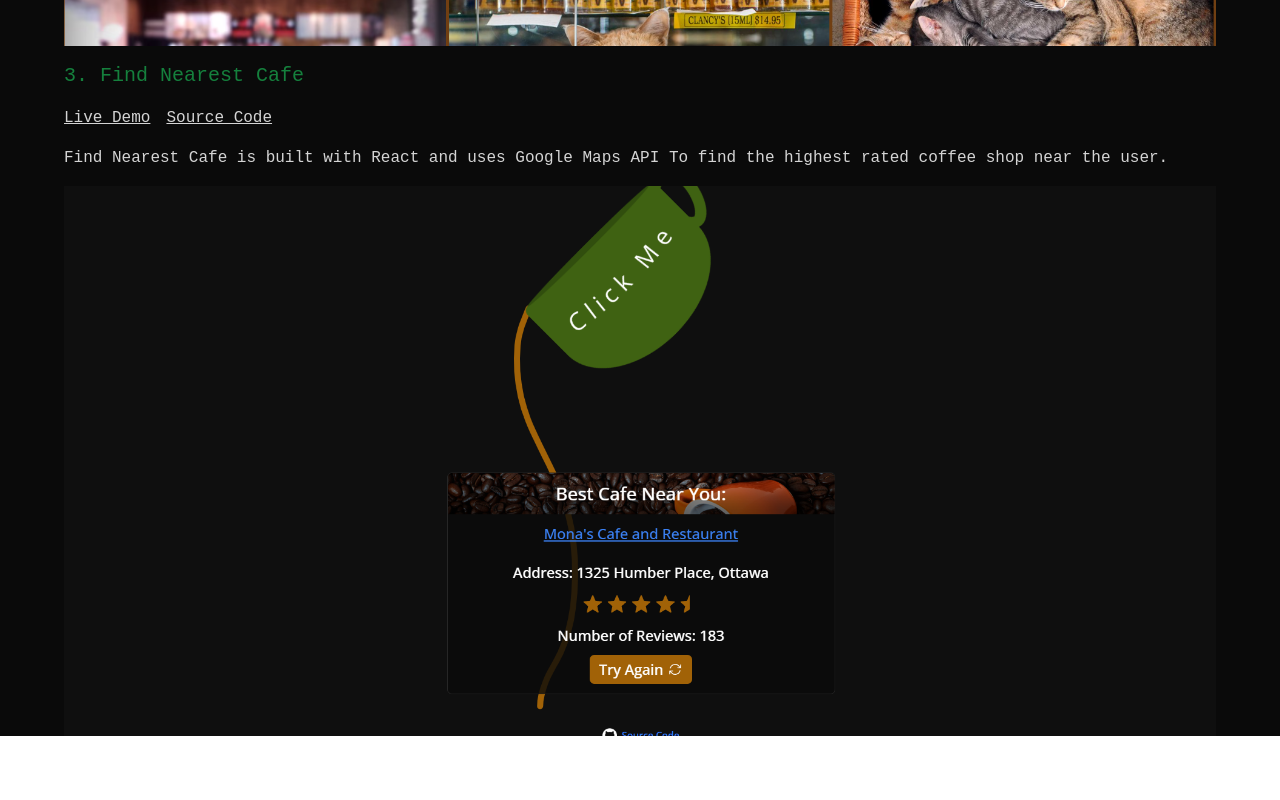
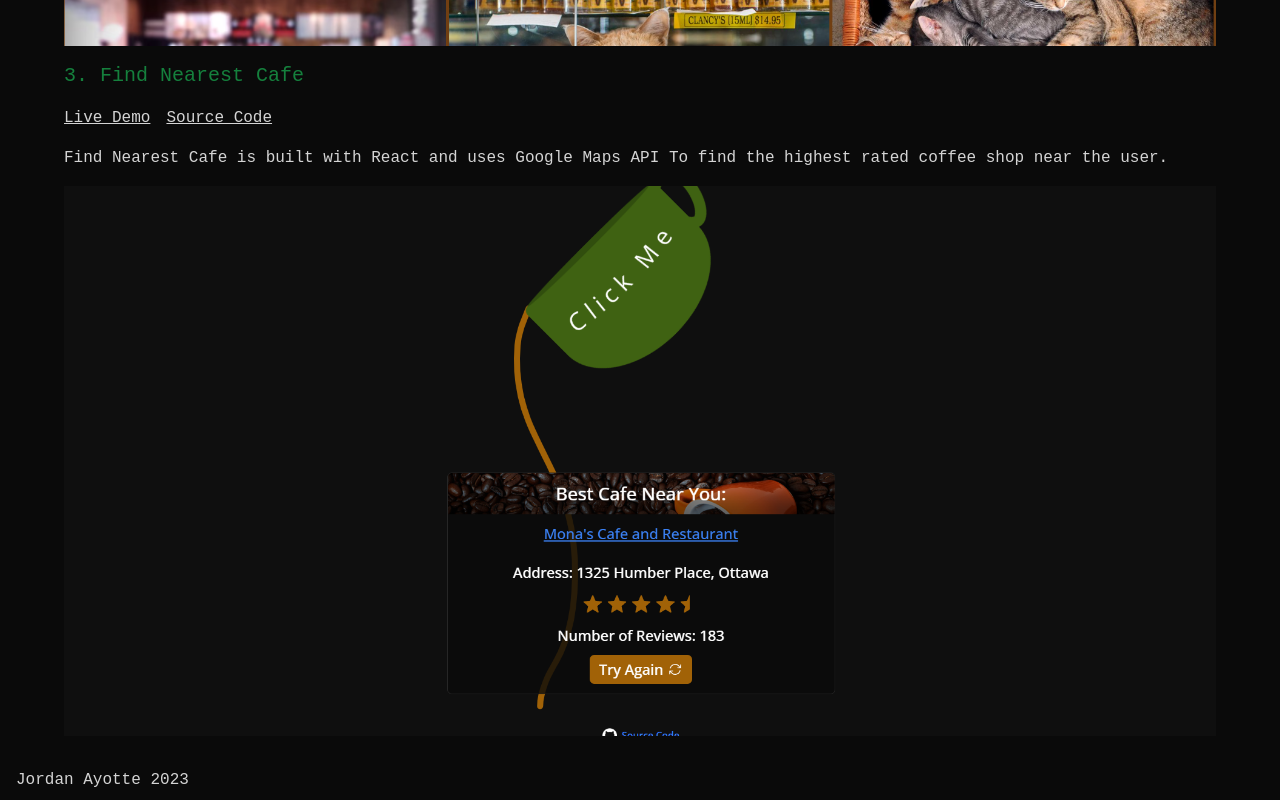
Before and after one commit to joayo13/portfolio, a React (Create React App) app: page / in a window 1280 px wide. Shown: the part 1872-2672 px from the top of the page. Before the commit the page ends 2608 px from the top, so only its background shows below. Built offline with nearby package versions, Linux system fonts and the light colour scheme.

Commit message:
added footer basic

```diff
--- a/src/Home.js
+++ b/src/Home.js
@@ -86,7 +86,9 @@ function Home() {
             </ul>
             </section>
         </main>
-
+        <footer className='h-16 w-full bg-neutral-950 px-4 py-8'>
+          <h2 className='text-neutral-300 mono'>Jordan Ayotte 2023</h2>
+        </footer>
     </div>
   )
 }
```
